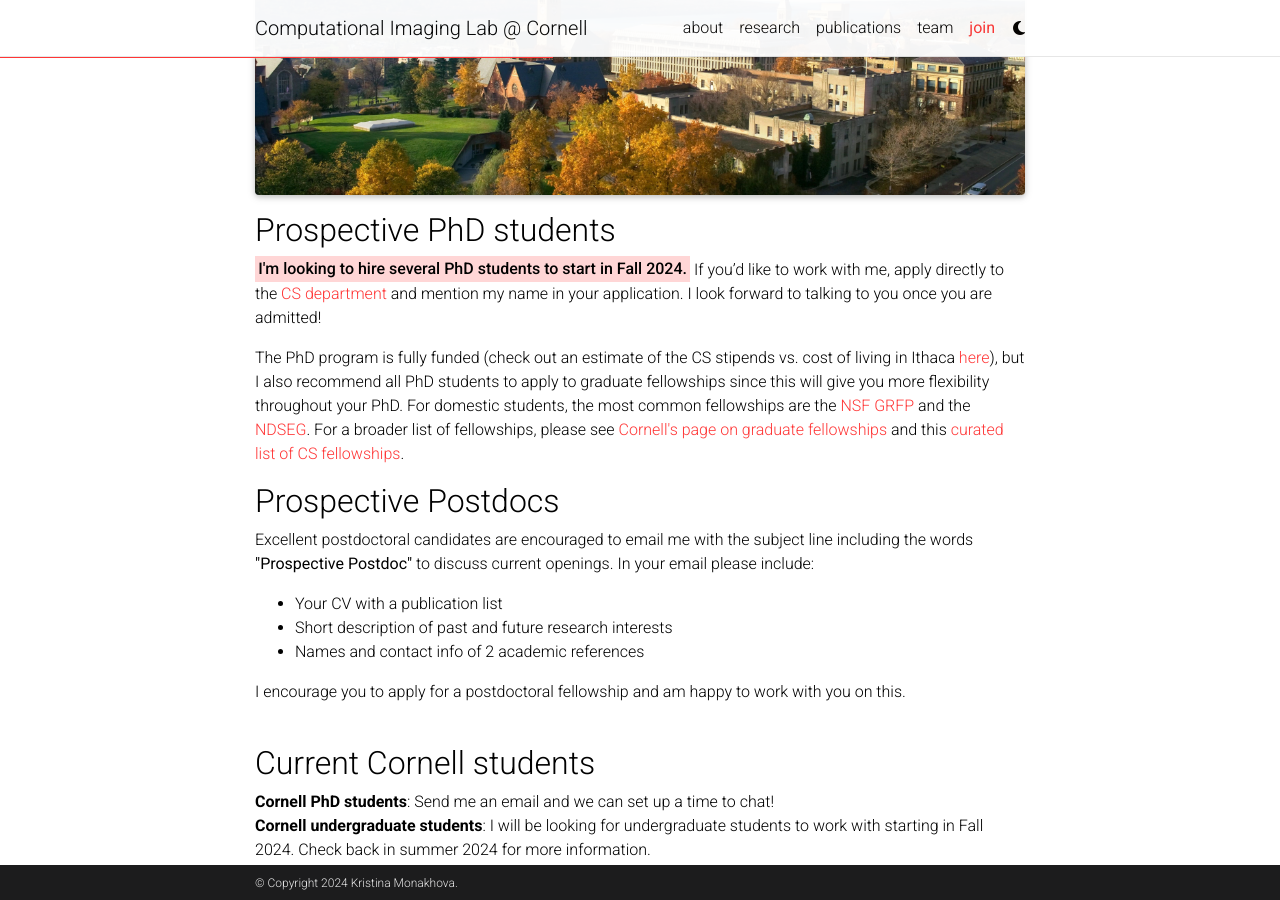
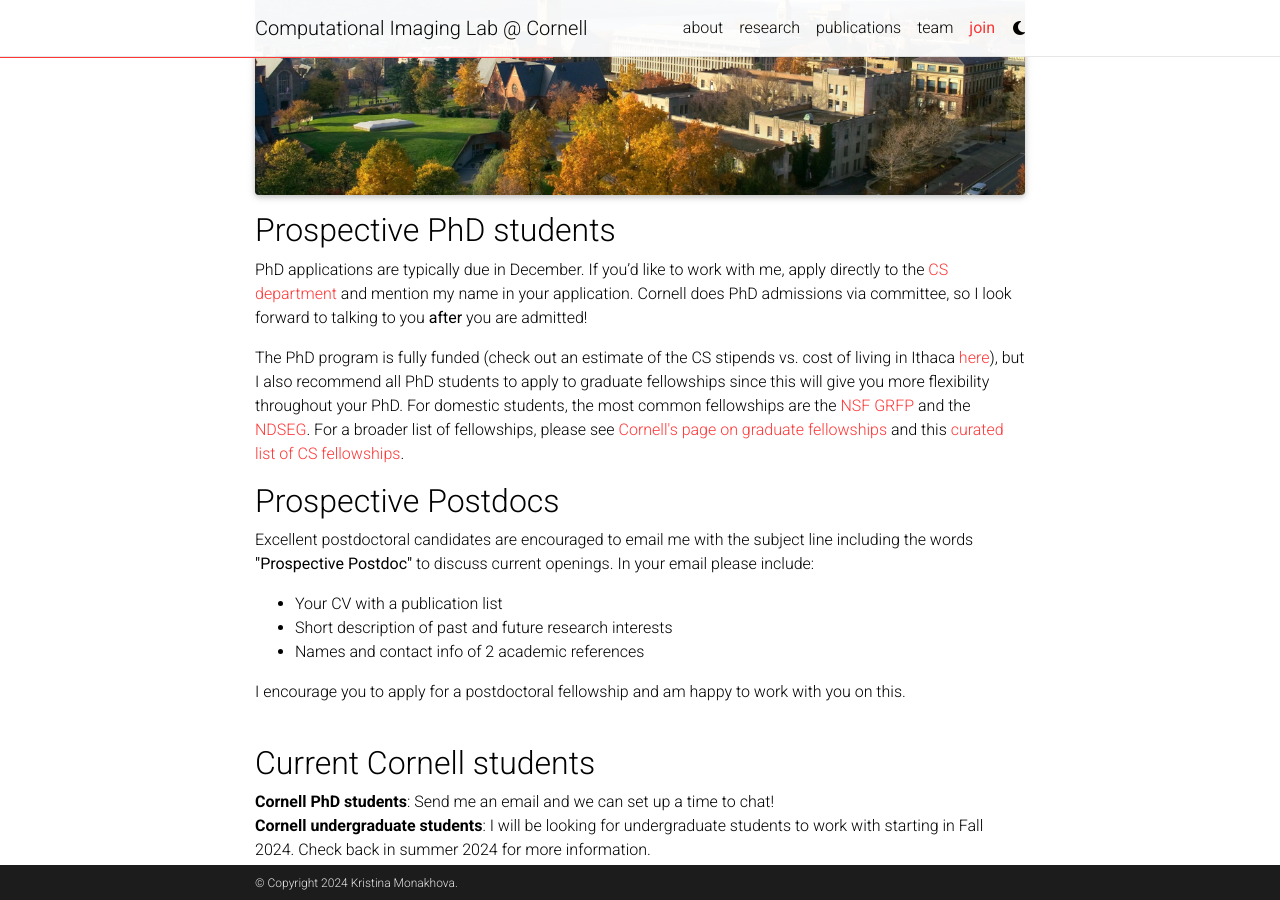
Before and after one commit to monakhova/monakhova.github.io, a Jekyll site: the page built from _pages/join.md, in a window 1280 px wide and 900 px high, scrolled down 333 px. Built offline with Jekyll 4.4.1, drawn with Linux system fonts in a browser that asks for light colours; full-size pictures stand in for the smaller copies a plugin makes; comment, search, counter and statistics services are not loaded; a style sheet for code colours, icons or effects is not loaded.

```diff
--- a/_pages/join.md
+++ b/_pages/join.md
@@ -21,7 +21,7 @@ We are looking for motivated researchers interested in designing novel cameras a
 <div class ="col-sm-8">-->
 
 <h2 class="category">Prospective PhD students</h2>
-<mark><strong>I'm looking to hire several PhD students to start in Fall 2024.</strong></mark> If you'd like to work with me, apply directly to the <a href="https://www.cs.cornell.edu/phd/admissions">CS department</a> and mention my name in your application. I look forward to talking to you once you are admitted!
+PhD applications are typically due in December. If you'd like to work with me, apply directly to the <a href="https://www.cs.cornell.edu/phd/admissions">CS department</a> and mention my name in your application. Cornell does PhD admissions via committee, so I look forward to talking to you <b>after</b> you are admitted!
 
 <p>
 The PhD program is fully funded (check out an estimate of the CS stipends vs. cost of living in Ithaca <a href="https://csstipendrankings.org/">here</a>), but I also recommend all PhD students to apply to graduate fellowships since this will give you more flexibility throughout your PhD. For domestic students, the most common fellowships are the <a href="https://www.nsfgrfp.org/">NSF GRFP</a> and the <a href = "https://ndseg.org/">NDSEG</a>. For a broader list of fellowships, please see <a href = "https://gradschool.cornell.edu/financial-support/fellowships/">Cornell's page on graduate fellowships</a> and this <a href = "https://github.com/chinasaokolo/csGraduateFellowships">curated list of CS fellowships</a>.  </p>
```
Also changed, not shown: _data/alumni.yml (+7 -0 lines), _data/team_members.yml (+12 -0 lines), _news/announcement_12.md (added, +8 -0 lines), _pages/group.md (+3 -3 lines), assets/img/ShamusLi.jpg (added).
